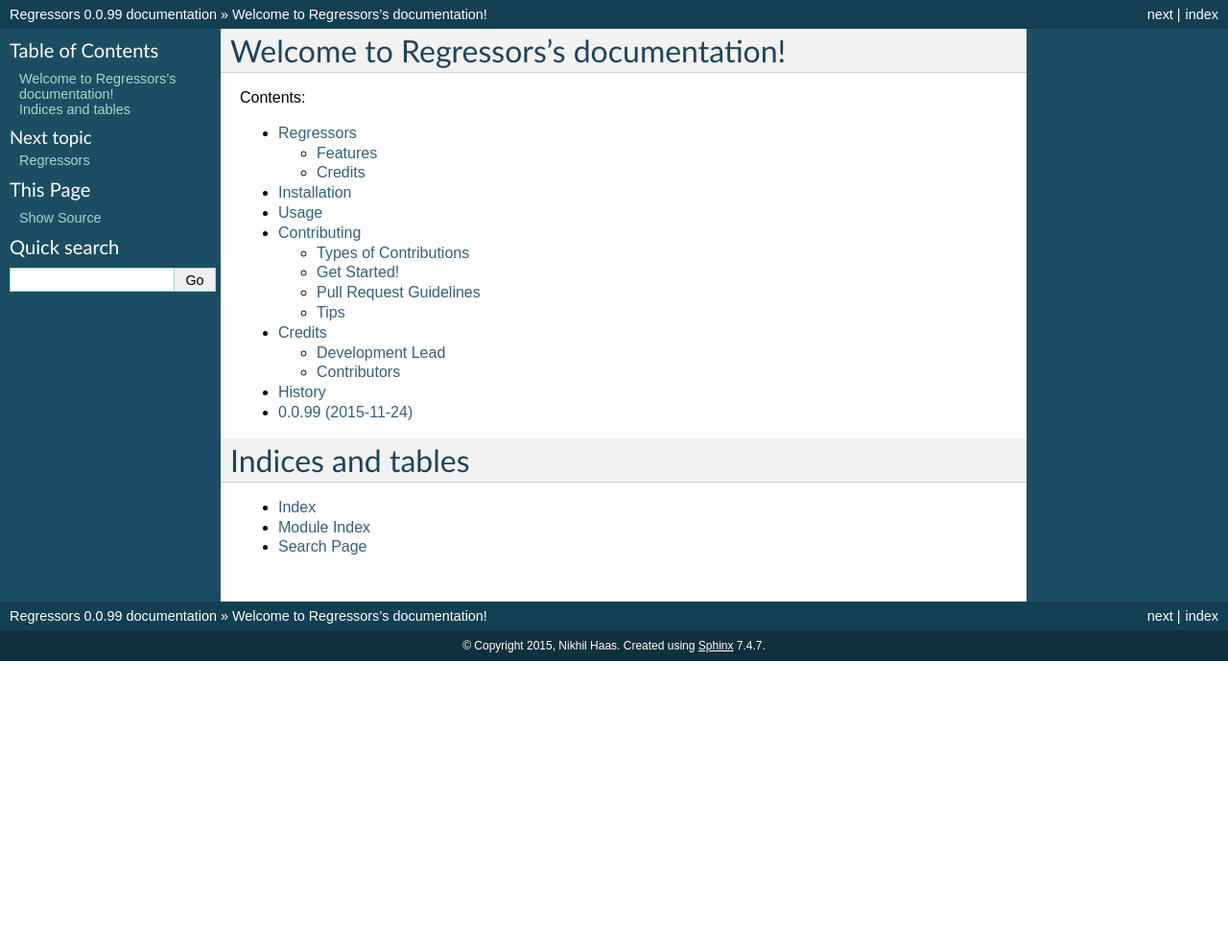
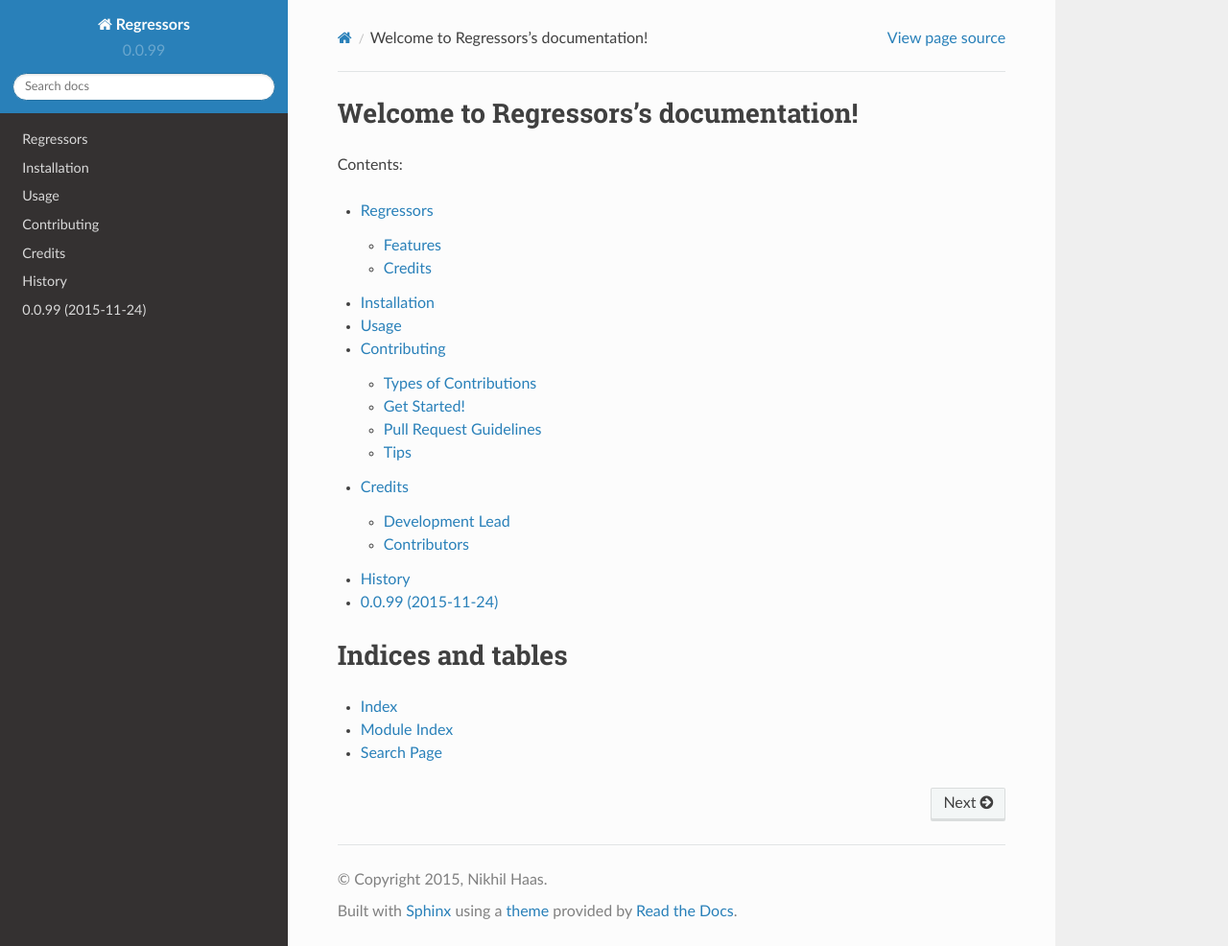
Before and after one commit to nsh87/regressors, a Sphinx documentation site: the page built from docs/index.rst, in a window 1280 px wide and 986 px high. Shown: the whole window at 96% size. Built offline with Sphinx 7.4.7 and the Read the Docs theme 2.0.0, drawn with Linux system fonts in a browser that asks for light colours; formulas are drawn with MathJax 3.

Commit message:
Fix theme to Read the Docs - Your 'classic' theme change made it ugly...

```diff
--- a/docs/conf.py
+++ b/docs/conf.py
@@ -119,7 +119,12 @@
 
 # The theme to use for HTML and HTML Help pages.  See the documentation for
 # a list of builtin themes.
-html_theme = 'classic'
+on_rtd = os.environ.get('READTHEDOCS', None) == 'True'
+# Can't use Read the Docs theme on Read the Docs...
+if not on_rtd:
+    import sphinx_rtd_theme
+    html_theme = 'sphinx_rtd_theme'
+    html_theme_path = [sphinx_rtd_theme.get_html_theme_path()]
 
 # Theme options are theme-specific and customize the look and feel of a
 # theme further.  For a list of options available for each theme, see the
--- a/requirements_dev.txt
+++ b/requirements_dev.txt
@@ -11,3 +11,4 @@
 nose==1.3.7
 rednose==0.4.3
 python-termstyle==0.1.10
+sphinx_rtd_theme==0.1.9
--- a/setup.py
+++ b/setup.py
@@ -25,6 +25,8 @@
 
 test_requirements = [
     'unittest2',
+    'sphinx',
+    'sphinx_rtd_theme',
 ]
 
 setup(
```
Also changed, not shown: .travis.yml.
